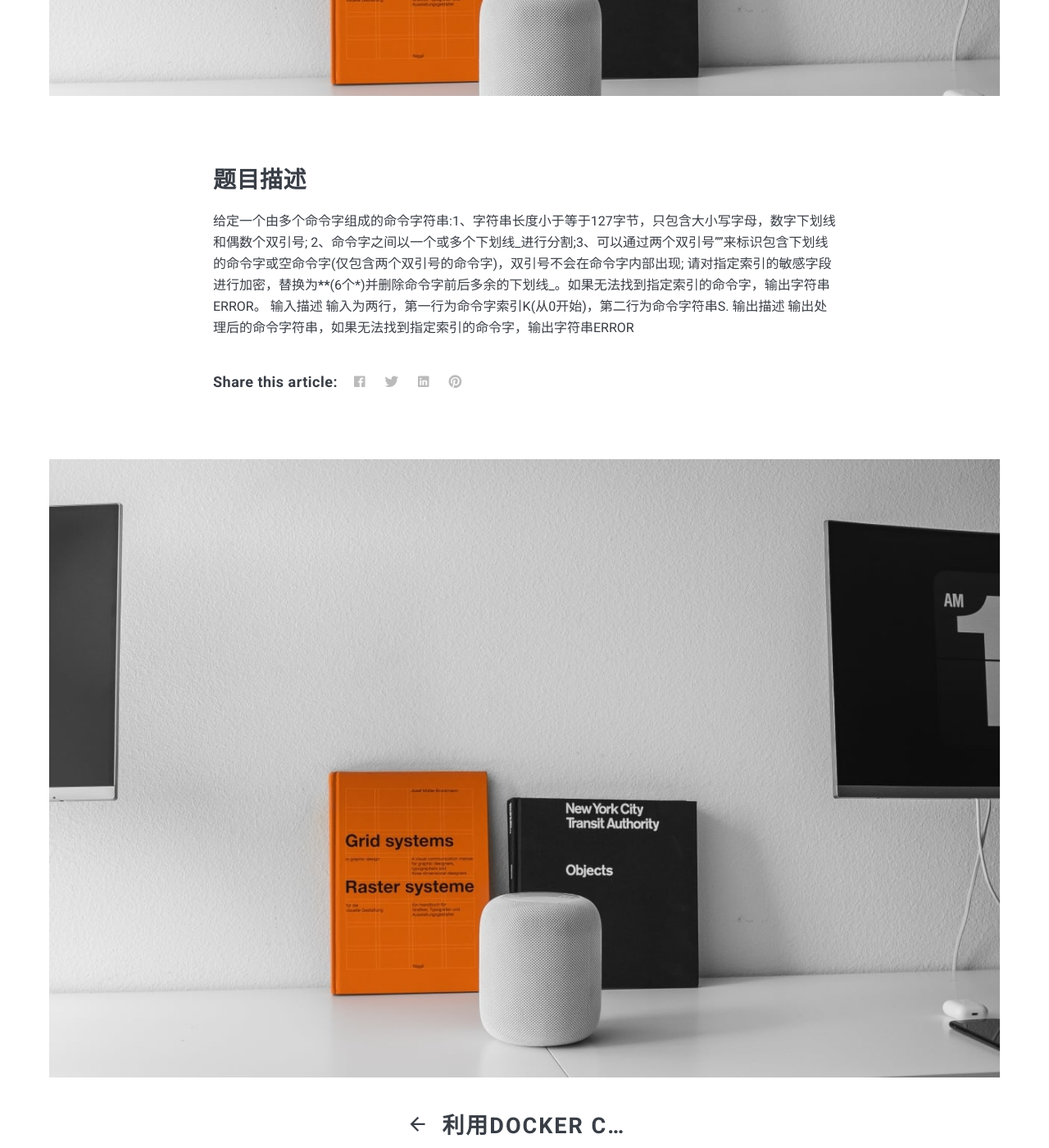
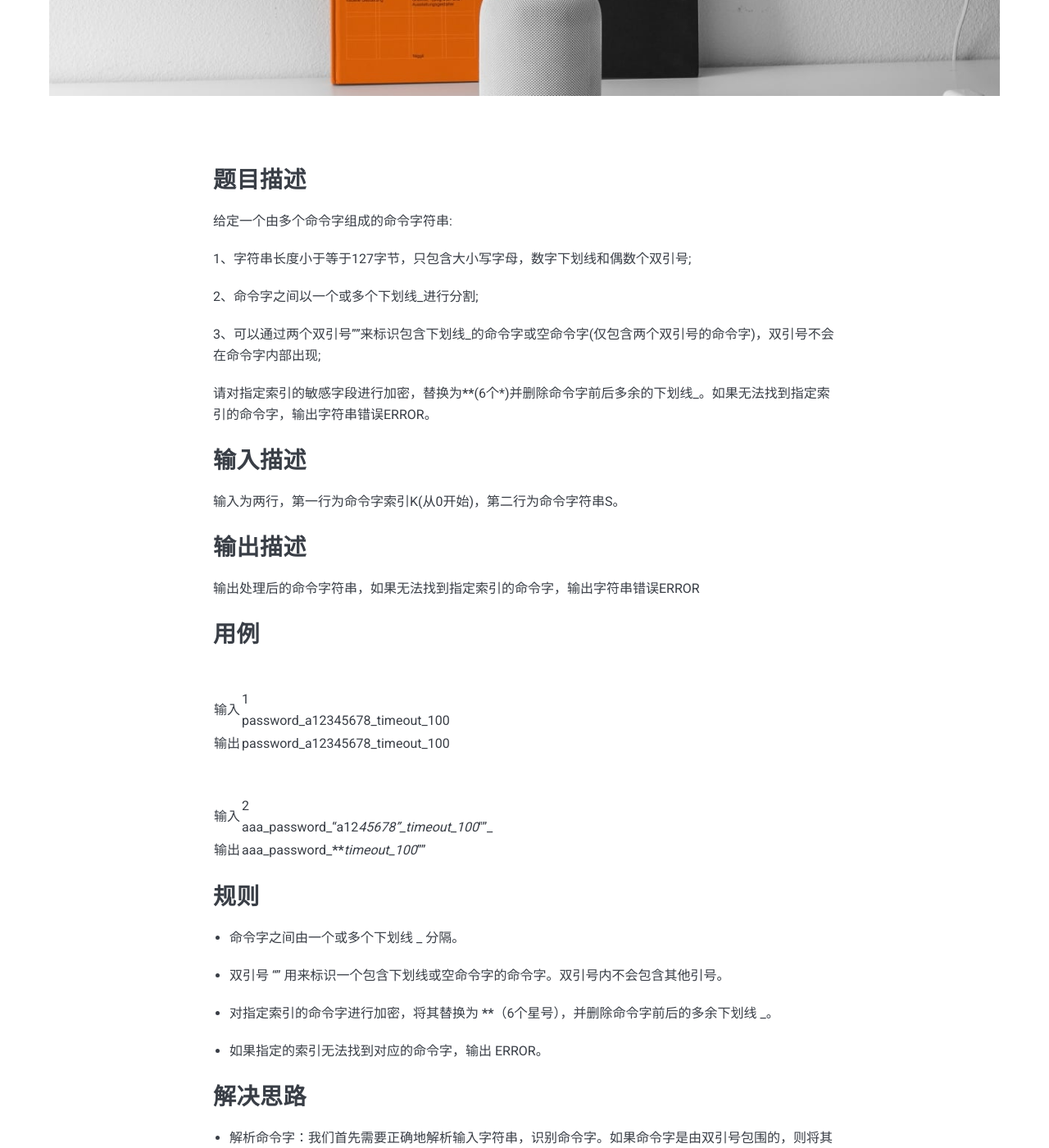
Before and after one commit to three-ant/three-ant.github.io, a Jekyll site: the page built from _posts/2024-12-03-sensitive-field-encryption.md, in a window 1280 px wide and 1400 px high, scrolled down 856 px. Shown: the whole window at 82% size. Built offline with Jekyll 4.4.1, drawn with Linux system fonts in a browser that asks for light colours; nearby versions of some CDN libraries; some of the changed text lies outside the part shown.

Commit message:
更新文章

````diff
--- a/_posts/2024-12-03-sensitive-field-encryption.md
+++ b/_posts/2024-12-03-sensitive-field-encryption.md
@@ -8,10 +8,135 @@
 
 ## 题目描述
 
-给定一个由多个命令字组成的命令字符串:1、字符串长度小于等于127字节，只包含大小写字母，数字下划线和偶数个双引号;
-2、命令字之间以一个或多个下划线_进行分割;3、可以通过两个双引号””来标识包含下划线 的命令字或空命令字(仅包含两个双引号的命令字)，双引号不会在命令字内部出现;
-请对指定索引的敏感字段进行加密，替换为******(6个*)并删除命令字前后多余的下划线_。如果无法找到指定索引的命令字，输出字符串ERROR。
-输入描述
-输入为两行，第一行为命令字索引K(从0开始)，第二行为命令字符串S.
-输出描述
-输出处理后的命令字符串，如果无法找到指定索引的命令字，输出字符串ERROR
+给定一个由多个命令字组成的命令字符串:
+
+1、字符串长度小于等于127字节，只包含大小写字母，数字下划线和偶数个双引号;
+
+2、命令字之间以一个或多个下划线_进行分割;
+
+3、可以通过两个双引号””来标识包含下划线_的命令字或空命令字(仅包含两个双引号的命令字)，双引号不会在命令字内部出现;
+
+请对指定索引的敏感字段进行加密，替换为******(6个*)并删除命令字前后多余的下划线_。如果无法找到指定索引的命令字，输出字符串错误ERROR。
+
+## 输入描述
+
+输入为两行，第一行为命令字索引K(从0开始)，第二行为命令字符串S。
+
+## 输出描述
+
+输出处理后的命令字符串，如果无法找到指定索引的命令字，输出字符串错误ERROR
+
+## 用例
+
+|     |      |
+|-----|------|
+| 输入 | 1 <br> password_a12345678_timeout_100 |
+| 输出 |password_a12345678_timeout_100|
+
+|     |      |
+|-----|------|
+| 输入 | 2 <br> aaa_password_"a12_45678"_timeout_100_""_ |
+| 输出 |aaa_password_******_timeout_100_""|
+
+## 规则
+
+- 命令字之间由一个或多个下划线 _ 分隔。
+
+- 双引号 "" 用来标识一个包含下划线或空命令字的命令字。双引号内不会包含其他引号。
+
+- 对指定索引的命令字进行加密，将其替换为 ******（6个星号），并删除命令字前后的多余下划线 _。
+
+- 如果指定的索引无法找到对应的命令字，输出 ERROR。
+
+## 解决思路
+
+- 解析命令字：我们首先需要正确地解析输入字符串，识别命令字。如果命令字是由双引号包围的，则将其视为一个命令字。否则，按下划线分隔的部分是命令字。
+
+- 加密处理：根据指定的索引，找到命令字并将其替换为 ******。然后，我们需要确保命令字两边的下划线被删除。
+
+- 错误处理：如果索引超出命令字范围，则输出 ERROR。
+
+## 实现代码
+
+```java
+import java.util.*;
+
+public class CommandProcessor {
+
+    public static void main(String[] args) {
+        // 读取输入
+        Scanner scanner = new Scanner(System.in);
+        int k = Integer.parseInt(scanner.nextLine().trim());  // 索引K
+        String s = scanner.nextLine().trim();  // 命令字符串S
+
+        // 处理命令字符串
+        String result = processCommand(k, s);
+        System.out.println(result);
+    }
+
+    public static String processCommand(int k, String s) {
+        // Step 1: 解析命令字符串
+        List<String> commandList = parseCommands(s);
+
+        // Step 2: 如果指定的索引超出范围，返回ERROR
+        if (k < 0 || k >= commandList.size()) {
+            return "ERROR";
+        }
+
+        // Step 3: 对指定索引的命令字进行加密
+        commandList.set(k, "******");
+
+        // Step 4: 重建命令字符串并删除前后的多余下划线
+        return buildCommandString(commandList);
+    }
+
+    // 解析命令字符串，将命令字分隔到一个列表中
+    private static List<String> parseCommands(String s) {
+        List<String> commands = new ArrayList<>();
+        int i = 0;
+        int n = s.length();
+
+        while (i < n) {
+            if (s.charAt(i) == '"') {
+                // 双引号包围的命令字
+                int j = i + 1;
+                while (j < n && s.charAt(j) != '"') {
+                    j++;
+                }
+                // 提取双引号内的命令字
+                commands.add(s.substring(i, j + 1));
+                i = j + 1;
+            } else {
+                // 普通命令字，按下划线分隔
+                int j = i;
+                while (j < n && s.charAt(j) != '_') {
+                    j++;
+                }
+                commands.add(s.substring(i, j));
+                i = j;
+            }
+
+            // 跳过多个下划线
+            while (i < n && s.charAt(i) == '_') {
+                i++;
+            }
+        }
+        return commands;
+    }
+
+    // 重建命令字符串，去掉前后的下划线
+    private static String buildCommandString(List<String> commandList) {
+        StringBuilder sb = new StringBuilder();
+
+        for (int i = 0; i < commandList.size(); i++) {
+            if (i > 0) {
+                sb.append('_');  // 连接命令字之间的下划线
+            }
+            sb.append(commandList.get(i));
+        }
+
+        return sb.toString();
+    }
+}
+
+```
````
